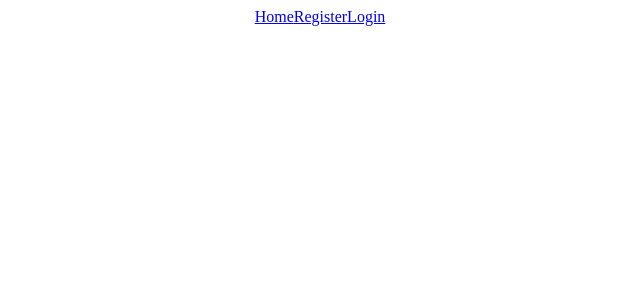
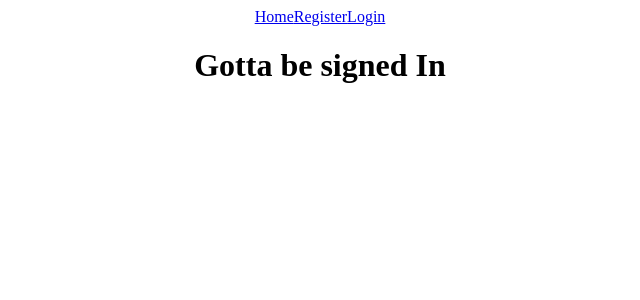
Before and after one commit to hoang-p6/UFC-Website-FrontEnd, a React (Create React App) app in the folder client/: page /fightdetails/1 in a window 1280 px wide. Shown: the top 300 px of the page, without its empty margins (320-960 px from the left). Built offline with nearby package versions, Linux system fonts and the light colour scheme; no server answers.

Commit message:
Added user uath

```diff
--- a/client/src/App.js
+++ b/client/src/App.js
@@ -39,6 +39,7 @@ function App() {
       checkToken()
     }
   }, [])
+  console.log(user)
   return (
     <div className="App">
       <Nav user={user} handleLogout={handleLogout} />
@@ -53,7 +54,7 @@ function App() {
           ></Route>
           <Route
             path="/fightdetails/:fightid"
-            element={<FightDetails />}
+            element={<FightDetails user={user} />}
           ></Route>
         </Routes>
       </main>
--- a/client/src/components/FightDetails.jsx
+++ b/client/src/components/FightDetails.jsx
@@ -1,5 +1,14 @@
-const FightDetails = () => {
-  return <div></div>
+import ReviewForm from './ReviewForm'
+
+const FightDetails = ({ user }) => {
+  console.log(user)
+  return user ? (
+    <div>
+      <ReviewForm />
+    </div>
+  ) : (
+    <h1>Gotta be signed In</h1>
+  )
 }
 
 export default FightDetails
--- a/client/src/components/Nav.jsx
+++ b/client/src/components/Nav.jsx
@@ -2,16 +2,16 @@ import { NavLink } from 'react-router-dom'
 
 const Nav = ({ user, handleLogout }) => {
   let userOptions
-  if (user) {
-    ;<nav>
+
+  return user ? (
+    <nav>
       <h3>Welcome {user.userName}!</h3>
       <NavLink to="/">Home</NavLink>
       <NavLink to="/" onClick={handleLogout}>
         Log Out
       </NavLink>
     </nav>
-  }
-  return (
+  ) : (
     <nav>
       <NavLink to="/">Home</NavLink>
       <NavLink to="/register">Register</NavLink>
```
